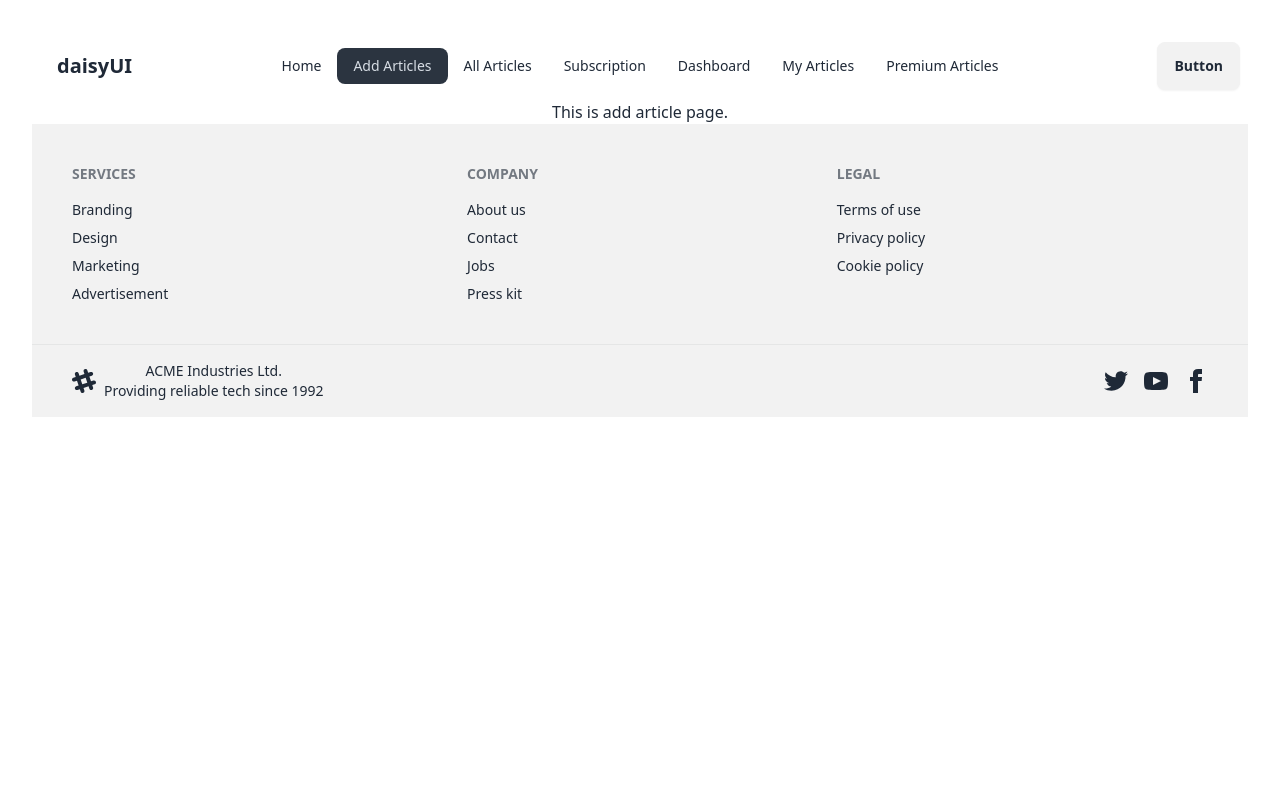
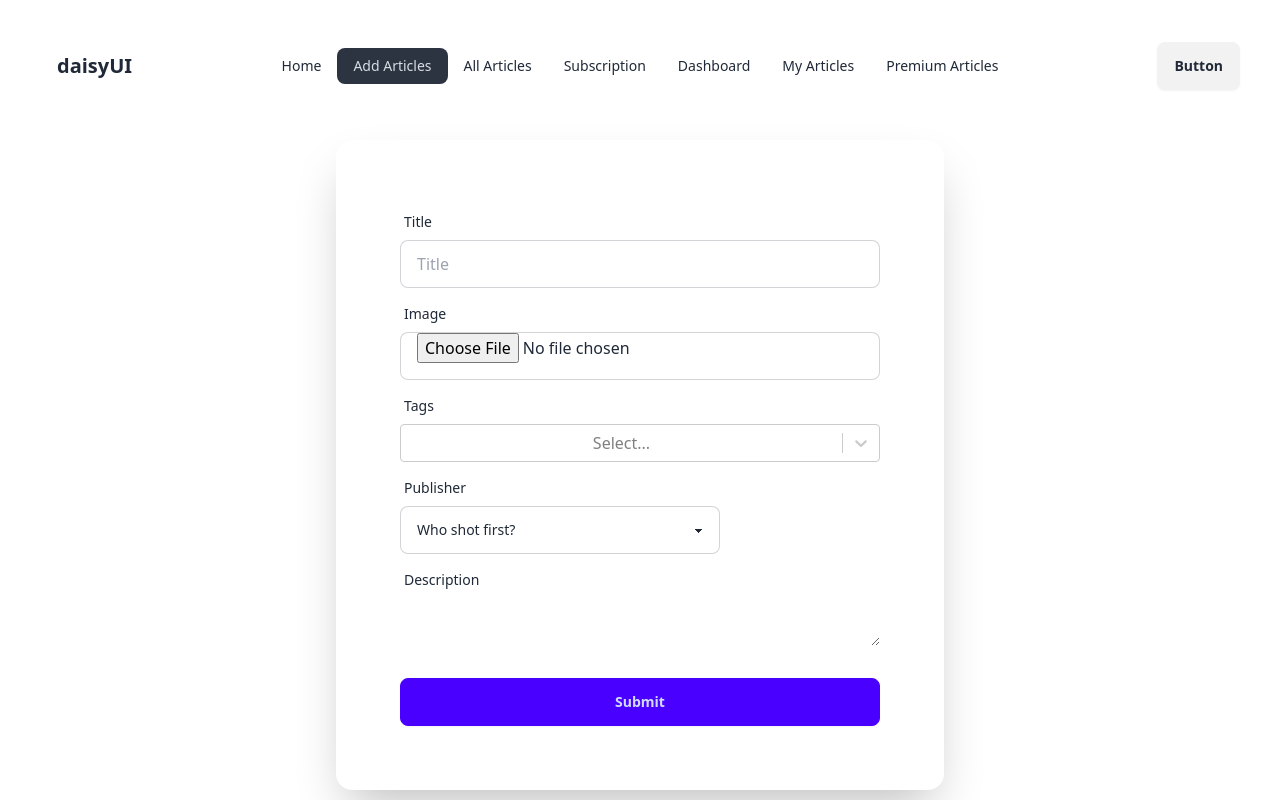
Before and after one commit to AmitKumarSutradhar/newspaper-client, a React (Vite) app: page /add-article in a window 1280 px wide. Shown: the top 800 px of the page. Built offline with nearby package versions, Linux system fonts and the light colour scheme.

Commit message:
Add Article Page UI design

```diff
--- a/package.json
+++ b/package.json
@@ -16,6 +16,7 @@
     "react-dom": "^18.3.1",
     "react-router": "^7.1.3",
     "react-router-dom": "^7.1.3",
+    "react-select": "^5.9.0",
     "sort-by": "^1.2.0"
   },
   "devDependencies": {
--- a/src/Pages/Article/AddArticle.jsx
+++ b/src/Pages/Article/AddArticle.jsx
@@ -1,9 +1,72 @@
 import React from 'react';
+import Select from 'react-select';
 
 const AddArticle = () => {
+
+    const options = [
+        { value: 'chocolate', label: 'Chocolate' },
+        { value: 'strawberry', label: 'Strawberry' },
+        { value: 'vanilla', label: 'Vanilla' },
+    ];
+
+    // const state = {
+    //     selectedOption: null,
+    // };
+
+    // handleChange = (selectedOption) => {
+    //     setState({ selectedOption }, () =>
+    //         console.log(`Option selected:`, this.state.selectedOption)
+    //     );
+    // };
+
+    // const { selectedOption } = state;
+
+
     return (
-        <div>
-            This is add article page.
+        <div className="card bg-base-100 w-1/2 mx-auto my-10 shrink-0 shadow-2xl">
+            <form className="card-body">
+                <div className="form-control">
+                    <label className="label">
+                        <span className="label-text">Title</span>
+                    </label>
+                    <input type="text" placeholder="Title" className="input input-bordered" required />
+                </div>
+                <div className="form-control">
+                    <label className="label">
+                        <span className="label-text">Image</span>
+                    </label>
+                    <input type="file" placeholder="" className="input input-bordered" required />
+                </div>
+                <div className="form-control">
+                    <label className="label">
+                        <span className="label-text">Tags</span>
+                    </label>
+                    <Select
+                        // value={selectedOption}
+                        // onChange={handleChange}
+                        options={options}
+                    />
+                </div>
+                <div className="form-control">
+                    <label className="label">
+                        <span className="label-text">Publisher</span>
+                    </label>
+                    <select className="select select-bordered w-full max-w-xs">
+                        <option disabled selected>Who shot first?</option>
+                        <option>Han Solo</option>
+                        <option>Greedo</option>
+                    </select>
+                </div>
+                <div className="form-control">
+                    <label className="label">
+                        <span className="label-text">Description</span>
+                    </label>
+                    <textarea name="" id=""></textarea>
+                </div>
+                <div className="form-control mt-6">
+                    <button className="btn btn-primary">Submit</button>
+                </div>
+            </form>
         </div>
     );
 };
```
Also changed, not shown: 1 other file (tests, documents, lock files or other folders).
